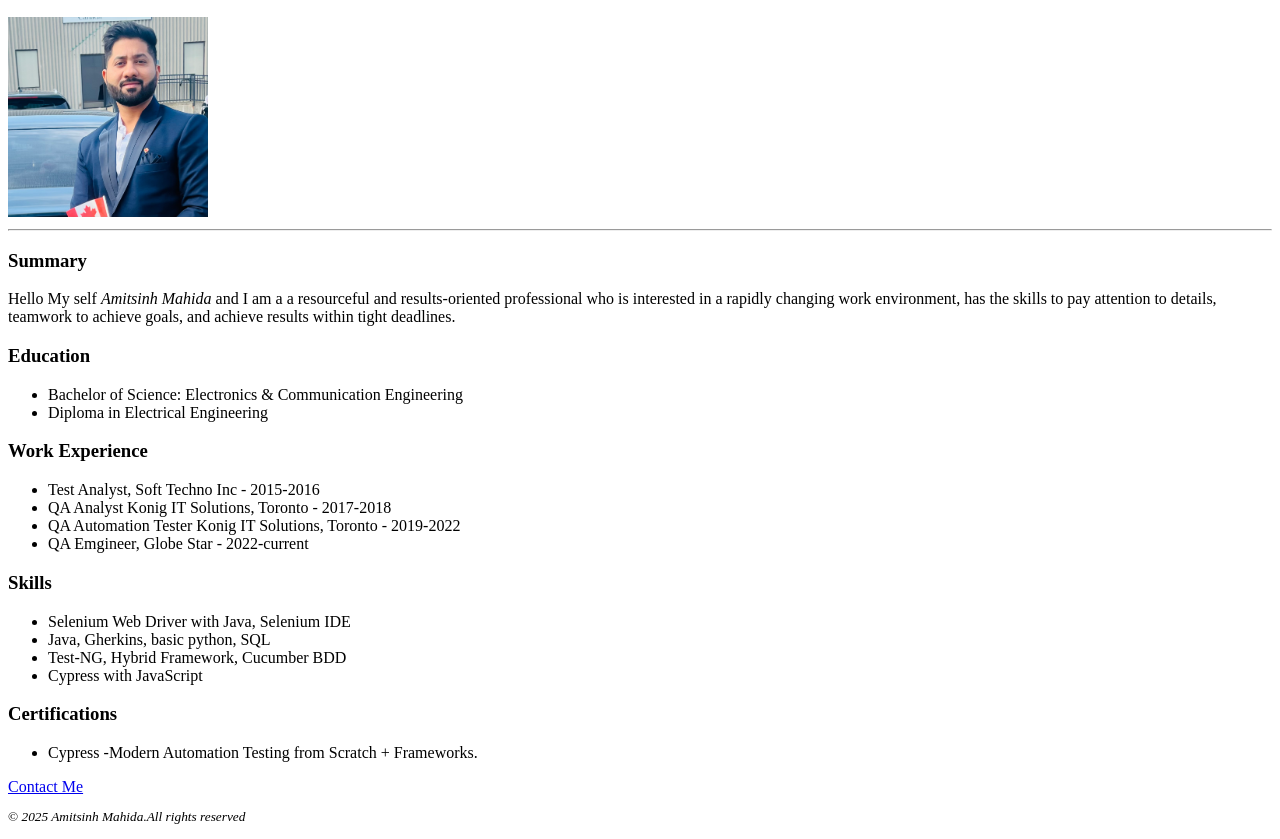
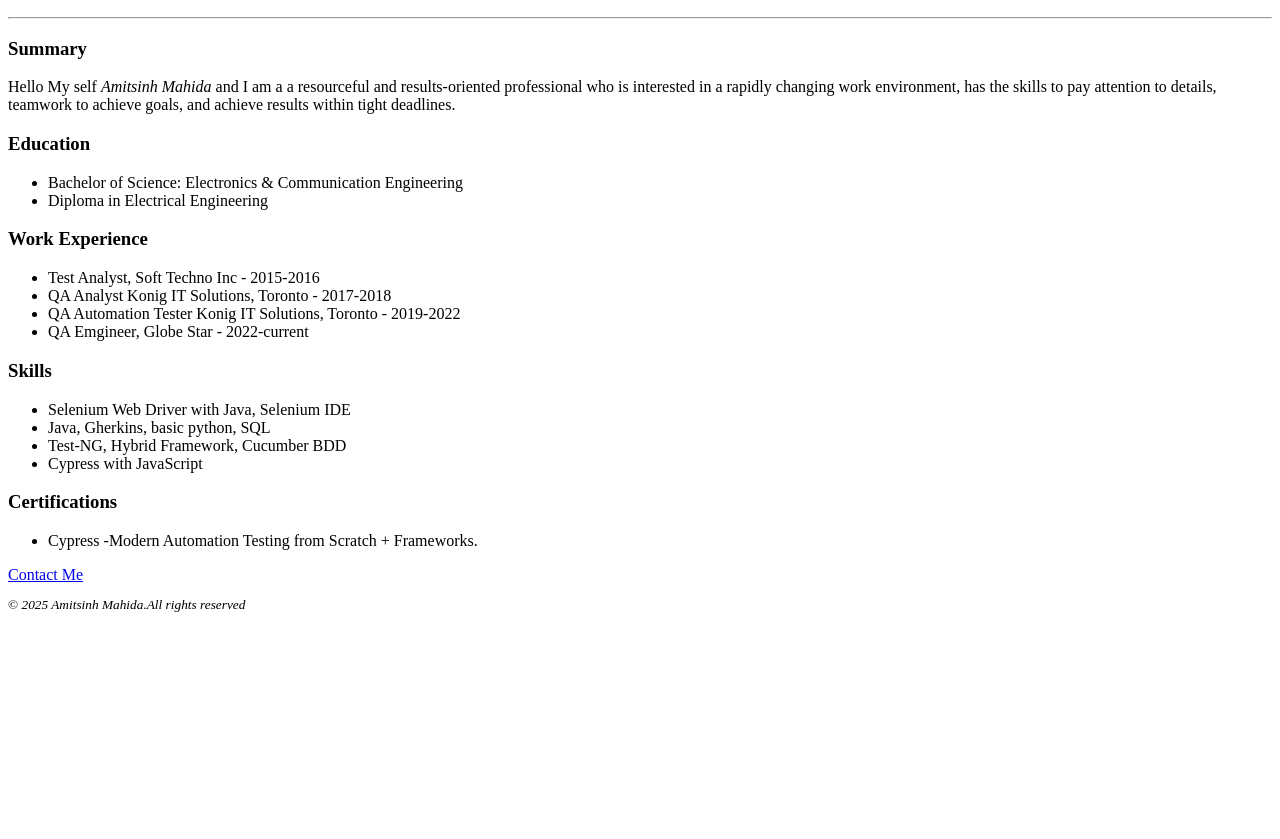
Before and after one commit to amahida29/My-Resume, a plain HTML site: page index.html in a window 1280 px wide. Shown: the part 110-949 px from the top of the page. After the commit the page ends 800 px from the top, so only its background shows below. Drawn offline with Linux system fonts and the light colour scheme.

Commit message:
Add files via upload

```diff
--- a/index.html
+++ b/index.html
@@ -8,7 +8,7 @@
 
  <h1><strong>Amitsinh Mahida</strong></h1>
  <h2>My Resume</h2>
- <img src="./assests/My new pic.jpeg" height="200" alt="">
+
  <hr>
  <h3>Summary</h3>
  <p>Hello My self <em>Amitsinh Mahida</em> and I am a a resourceful and results-oriented professional who is interested in a rapidly changing work environment, has the skills to pay attention to details, teamwork to achieve goals, and achieve results within tight deadlines.</p>
```
